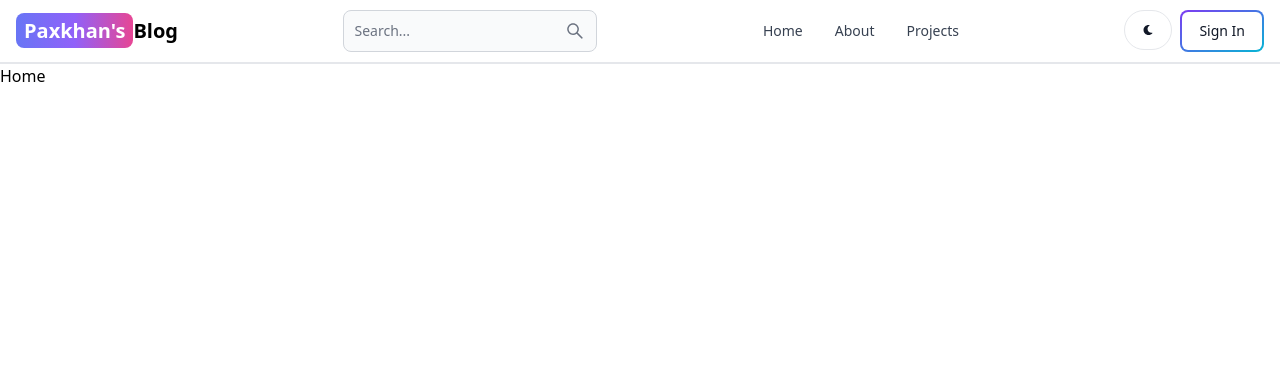
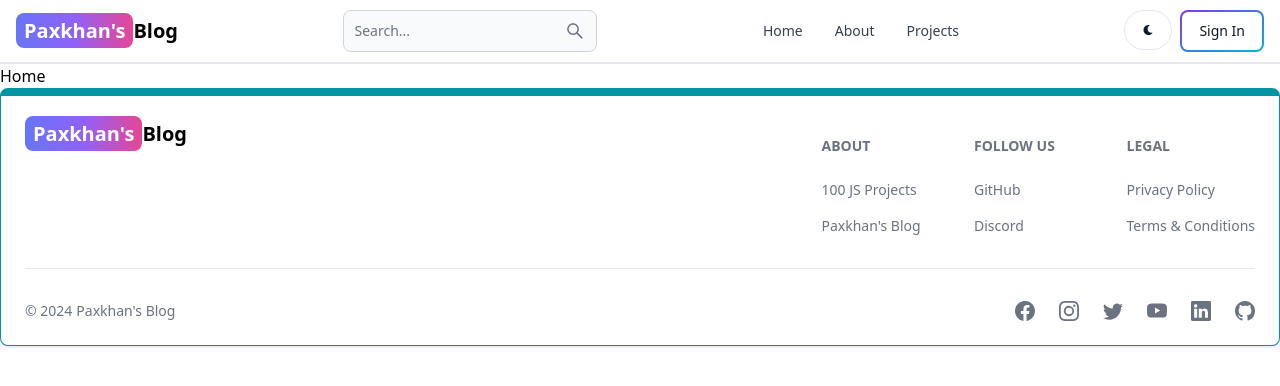
Before and after one commit to syhuh/mern-blog, a React (Vite) app in the folder client/: page /home in a window 1280 px wide. Shown: the top 386 px of the page. Built offline with nearby package versions, Linux system fonts and the light colour scheme.

Commit message:
create and add the footer component

```diff
--- a/client/src/App.jsx
+++ b/client/src/App.jsx
@@ -6,6 +6,7 @@
 import Dashboard from "./pages/Dashboard";
 import Projects from "./pages/Projects";
 import Header from "./components/Header";
+import FooterCom from "./components/Footer";
 
 export default function App() {
   return (
@@ -20,6 +21,7 @@
         <Route path="/projects" element={<Projects />} />
         <Route path="/home" element={<Home />} />
       </Routes>
+      <FooterCom />
     </BrowserRouter>
   );
 }
--- /dev/null
+++ b/client/src/components/Footer.jsx
@@ -0,0 +1,89 @@
+import { Footer } from "flowbite-react";
+import { Link, useLocation } from "react-router-dom";
+import {
+  BsFacebook,
+  BsInstagram,
+  BsYoutube,
+  BsGithub,
+  BsTwitter,
+  BsLinkedin,
+} from "react-icons/bs";
+
+export default function FooterCom() {
+  return (
+    <Footer container className="border border-t-8 border-teal-500">
+      <div className="w-full max-w-7xl mx-auto">
+        <div className="grid w-full justify-between sm:flex md:grid-cols-1">
+          <div className="">
+            <Link
+              to="/"
+              className="self-center whitespace-nowrap text-lg sm:text-xl font-semibold dark:text-white"
+            >
+              <span className="px-2 py-1 bg-gradient-to-r from-indigo-500 via-purple-500 to-pink-500 rounded-lg text-white">
+                Paxkhan's
+              </span>
+              Blog
+            </Link>
+          </div>
+          <div className="grid grid-cols-2 gap-8 mt-4 sm:grid-cols-3 sm:gap-6">
+            <div>
+              <Footer.Title title="About" />
+              <Footer.LinkGroup col>
+                <Footer.Link
+                  href="https://www.100jsprojects.com"
+                  target="_blank"
+                  rel="noopener noreferrer"
+                >
+                  100 JS Projects
+                </Footer.Link>
+                <Footer.Link
+                  href="/about"
+                  target="_blank"
+                  rel="noopener noreferrer"
+                >
+                  Paxkhan's Blog
+                </Footer.Link>
+              </Footer.LinkGroup>
+            </div>
+            <div>
+              <Footer.Title title="Follow us" />
+              <Footer.LinkGroup col>
+                <Footer.Link
+                  href="https://www.github.com/syhuh"
+                  target="_blank"
+                  rel="noopener noreferrer"
+                >
+                  GitHub
+                </Footer.Link>
+                <Footer.Link href="#">Discord</Footer.Link>
+              </Footer.LinkGroup>
+            </div>
+            <div>
+              <Footer.Title title="Legal" />
+              <Footer.LinkGroup col>
+                <Footer.Link href="#">Privacy Policy</Footer.Link>
+                <Footer.Link href="#">Terms & Conditions</Footer.Link>
+              </Footer.LinkGroup>
+            </div>
+          </div>
+        </div>
+        <Footer.Divider />
+        <div className="w-full sm:flex sm:items-center sm:justify-between">
+          <Footer.Copyright
+            href="#"
+            by="Paxkhan's Blog"
+            year={new Date().getFullYear()}
+          />
+          <div className="flex gap-6 mt-4 sm:mt-0 sm:justify-center">
+            <Footer.Icon href="#" icon={BsFacebook} />
+            <Footer.Icon href="#" icon={BsInstagram} />
+            <Footer.Icon href="#" icon={BsTwitter} />
+            <Footer.Icon href="#" icon={BsYoutube} />
+            <Footer.Icon href="#" icon={BsLinkedin} />
+            <Footer.Icon href="#" icon={BsGithub} />
+          </div>
+        </div>
+      </div>
+    </Footer>
+  );
+}
```
